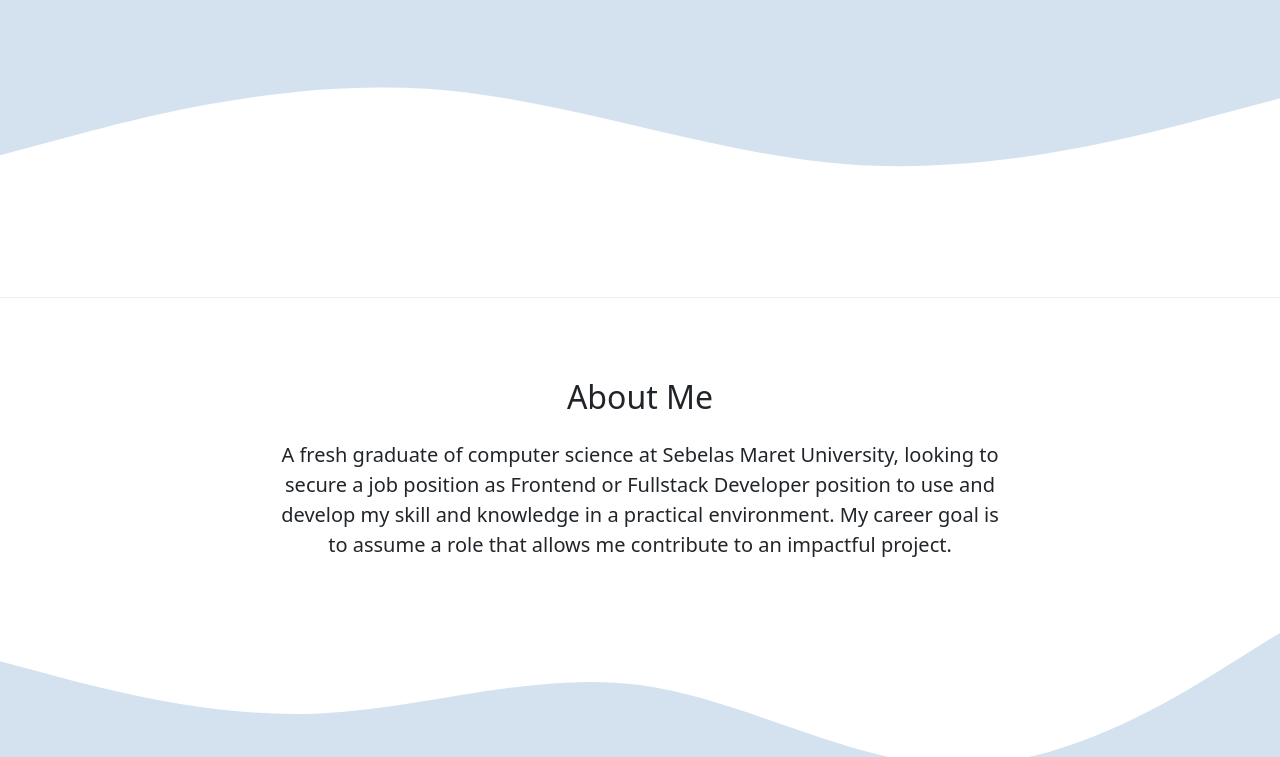
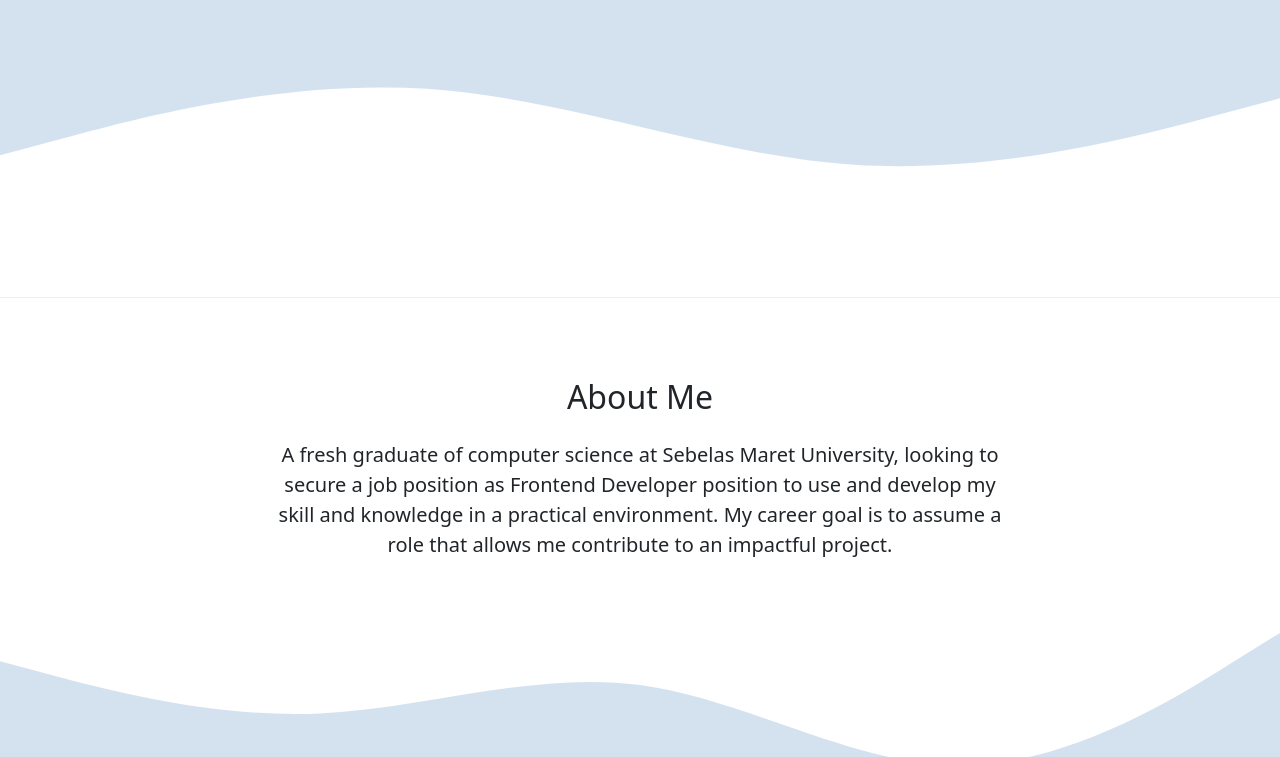
Before and after one commit to rheshav/MyPortofolio, a plain HTML site: page index.html in a window 1280 px wide. Shown: the part 404-1161 px from the top of the page. Drawn offline with nearby package versions, Linux system fonts and the light colour scheme.

Commit message:
change about me

```diff
--- a/index.html
+++ b/index.html
@@ -75,7 +75,7 @@
             <div class="row justify-content-center fs-5 text-center">
                 <div class="col-md-8">
                     <p>
-                        A fresh graduate of computer science at Sebelas Maret University, looking to secure a job position as Frontend or Fullstack Developer position to use and develop my skill and knowledge in a practical environment. My career goal is to assume a role that allows me contribute
+                        A fresh graduate of computer science at Sebelas Maret University, looking to secure a job position as Frontend Developer position to use and develop my skill and knowledge in a practical environment. My career goal is to assume a role that allows me contribute
                         to an impactful project.
                     </p>
                 </div>
```
